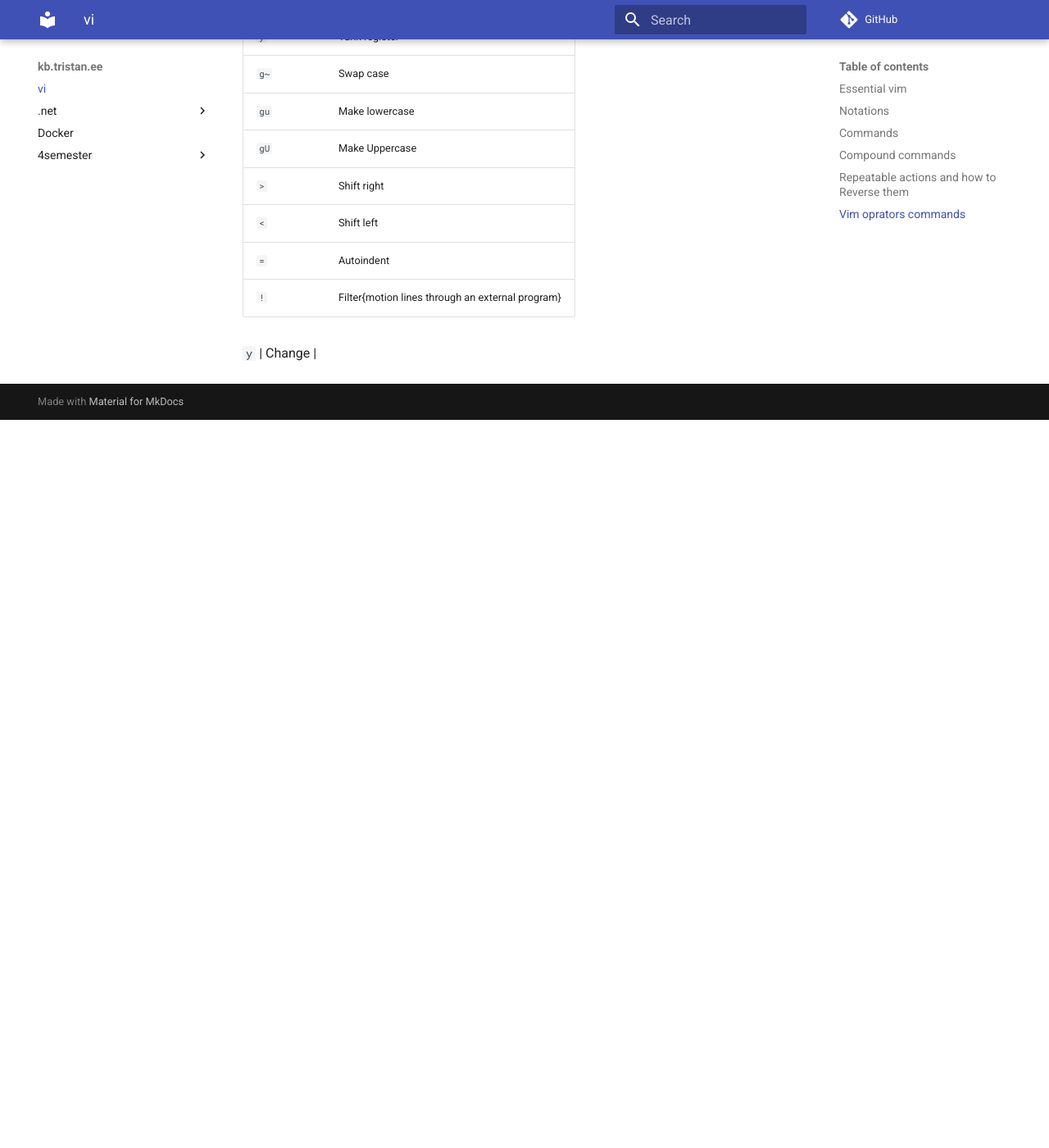
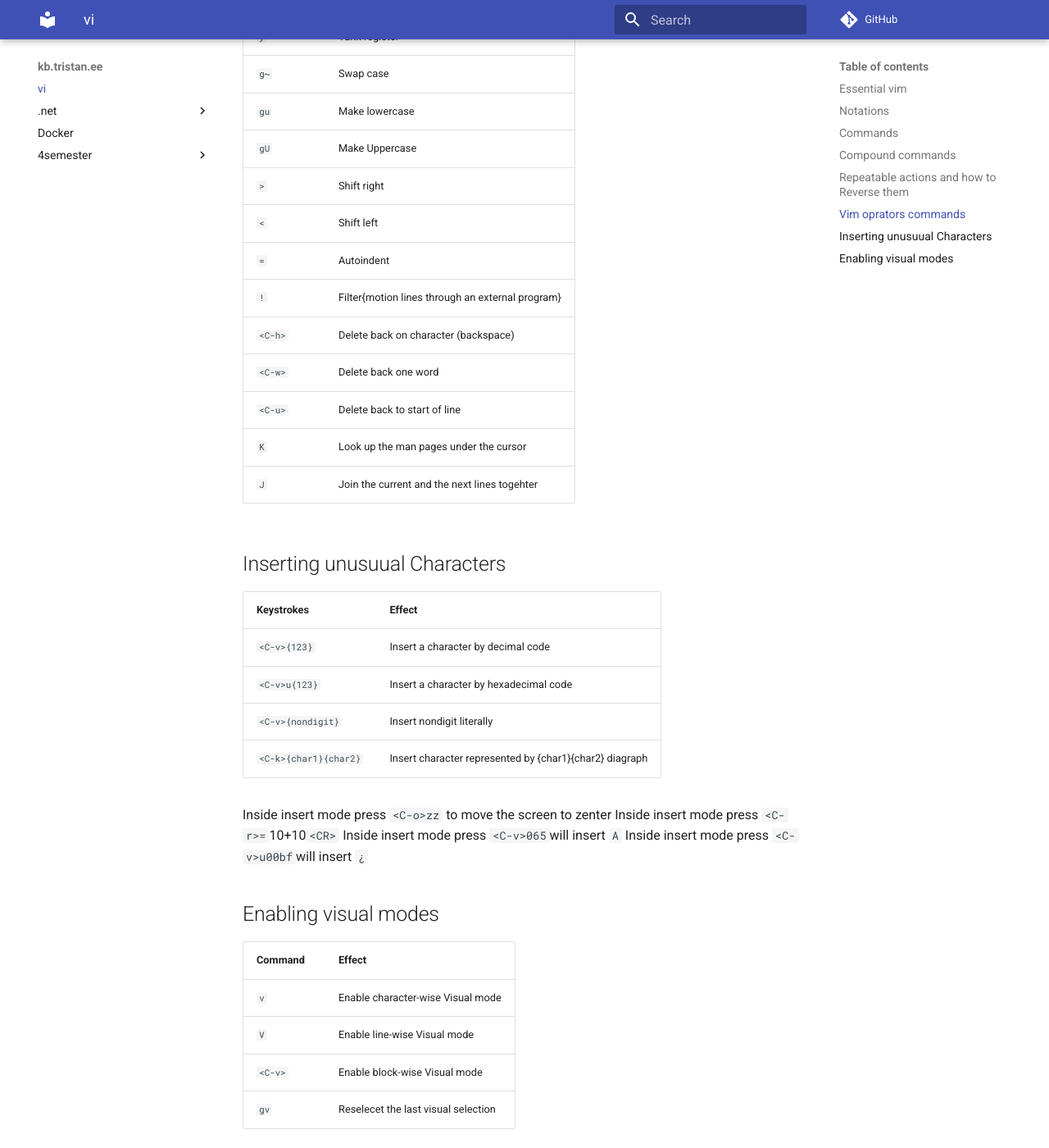
Before and after one commit to tristankrass/docs.tristan.ee, an MkDocs documentation site: the page built from docs/vim_notes/practical_vim.md, in a window 1280 px wide and 1400 px high, scrolled down 2112 px. Shown: the whole window at 82% size. Built offline with MkDocs 1.6.1 and Material for MkDocs 9.7.7, drawn with Linux system fonts in a browser that asks for light colours; comment, search, counter and statistics services are not loaded; before the commit the page ends 2624 px from its top, so only the background shows below that.

Commit message:
Practical vim: visual mode commands

```diff
--- a/docs/vim_notes/practical_vim.md
+++ b/docs/vim_notes/practical_vim.md
@@ -73,13 +73,35 @@ Execute a sequence of changes | `qx{changes}q` | `@x` | `u` |
 `<` | Shift left |
 `=` | Autoindent |
 `!` | Filter{motion lines through an external program}|
+`<C-h>` | Delete back on character (backspace) |
+`<C-w>` | Delete back one word |
+`<C-u>` | Delete back to start of line |
+`K` | Look up the man pages under the cursor |
+`J` | Join the current and the next lines togehter |
 
 
 
+## Inserting unusuual Characters
+
+| Keystrokes | Effect |
+--- | --- |
+`<C-v>{123}` | Insert a character by decimal code |
+`<C-v>u{123}` | Insert a character by hexadecimal code |
+`<C-v>{nondigit}` | Insert nondigit literally |
+`<C-k>{char1}{char2}` | Insert character represented by {char1}{char2} diagraph |
 
 
+Inside insert mode press `<C-o>zz` to move the screen to zenter
+Inside insert mode press `<C-r>=`10+10`<CR>`
+Inside insert mode press `<C-v>065`will insert `A`
+Inside insert mode press `<C-v>u00bf`will insert `¿`
 
 
+## Enabling visual modes
 
-
-`y` | Change |
+| Command | Effect |
+--- | --- |
+`v` | Enable character-wise Visual mode |
+`V` | Enable line-wise Visual mode |
+`<C-v>` | Enable block-wise Visual mode |
+`gv` | Reselecet the last visual selection |
```
